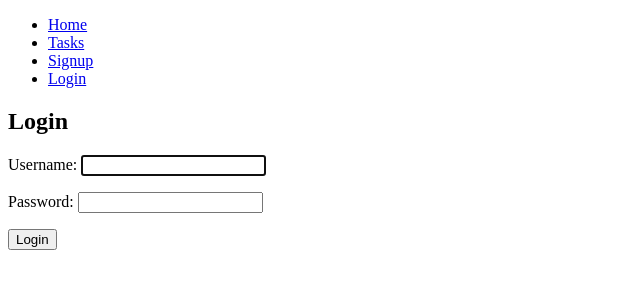
After one commit to Ezejosue/DjangoApp, a Django app: page /login/ in a window 1280 px wide. The commit adds this page. Shown: the top 300 px of the page, without its empty margins (0-640 px from the left). Run offline with Django 5.2, Linux system fonts and the light colour scheme.

Commit message:
Login function added
The login form was added to the templates with its functionality in views.py. New URLs were also added in urls.py and included in the navbar of base.html.

```diff
--- a/djangoAppAuth/urls.py
+++ b/djangoAppAuth/urls.py
@@ -23,5 +23,7 @@ urlpatterns = [
     path('', views.home, name='home'),
     path('signup/', views.signup, name='signup'),
     path('task/', views.tasks, name='task'),
+    path('logout/', views.logoutUser, name='logout'),
+    path('login/', views.loginView, name='login')
 
 ]
--- a/tasks/templates/base.html
+++ b/tasks/templates/base.html
@@ -17,6 +17,7 @@
             <li><a href="{% url 'logout' %}">Logout</a></li>
             {% else %}
             <li><a href="{% url 'signup' %}">Signup</a></li>
+            <li><a href="{% url 'login' %}">Login</a></li>
             {% endif %}
         </ul>
         {% block content %}
--- /dev/null
+++ b/tasks/templates/login.html
@@ -0,0 +1,13 @@
+{% extends "base.html" %}
+{% block content %}
+<h1>Login</h1>
+<form action="/login/" method="POST">
+    {% csrf_token %}
+    {{ form.as_p }}
+    <button>
+        Login
+    </button>
+    <h2>
+        {{ message }}
+    </h2>
+    {% endblock %}
--- a/tasks/views.py
+++ b/tasks/views.py
@@ -1,6 +1,6 @@
 from django.shortcuts import render, redirect
 from django.http import HttpResponse
-from django.contrib.auth.forms import UserCreationForm
+from django.contrib.auth.forms import UserCreationForm, AuthenticationForm
 from django.contrib.auth.models import User
 from django.contrib.auth import login, logout, authenticate
 from django.db import IntegrityError
@@ -36,3 +36,25 @@ def signup(request):
 
 def tasks(request):
     return render(request, 'task.html')
+
+# Logout View
+
+
+def logoutUser(request):
+    logout(request)
+    return redirect('home')
+
+# Login View
+
+
+def loginView(request):
+    if request.method == 'GET':
+        return render(request, 'login.html', {'form': AuthenticationForm})
+    else:
+        user = authenticate(
+            request, username=request.POST['username'], password=request.POST['password'])
+        if user is None:
+            return render(request, 'login.html', {'form': AuthenticationForm, 'message': 'Username or password did not match'})
+        else:
+            login(request, user)
+            return redirect('task')
```
